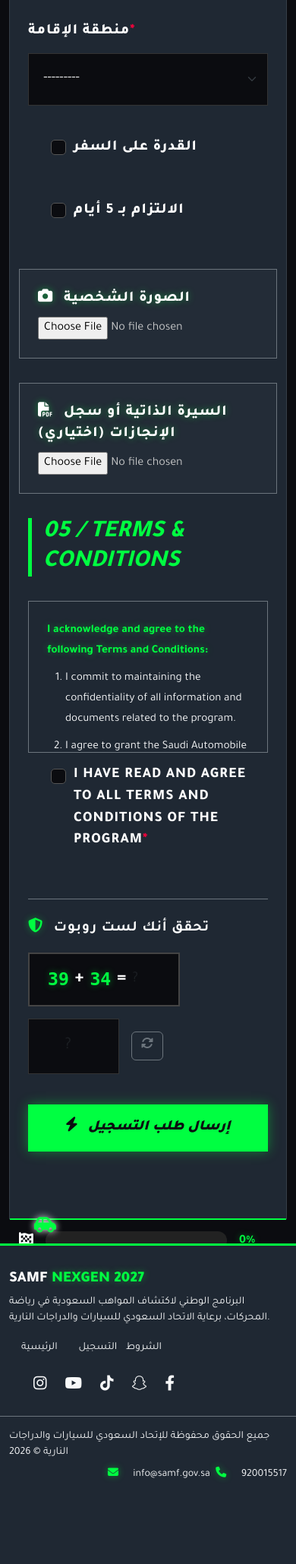
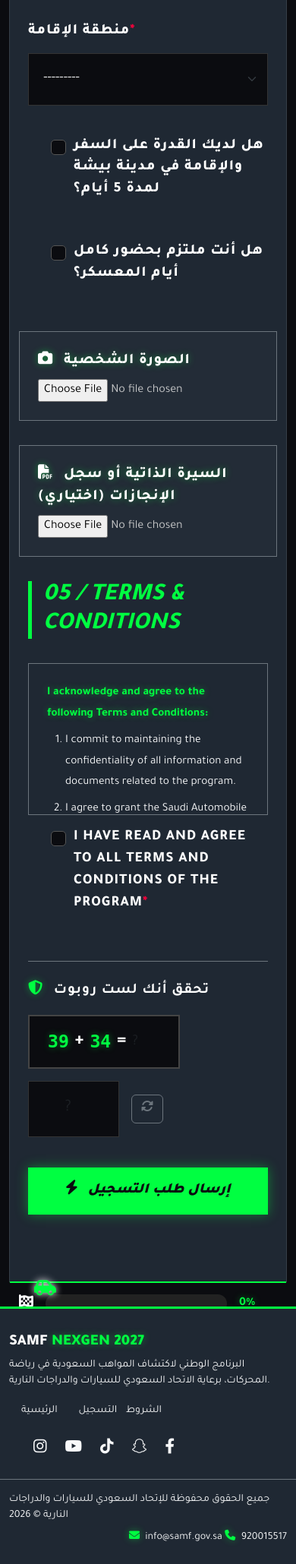
Before and after one commit to Hassan-Alhaji/dakar-registration, a Django app: page /en/register/ in a window 390 px wide. Shown: the part 3377-5436 px from the top of the page at 76% size. Before the commit the page ends 5324 px from the top, so only its background shows below. Run offline with Django 4.2, Linux system fonts and the light colour scheme; the visitor is signed in with stand-in values (Sample User, id 1); data that the repository does not hold is empty; some libraries are stand-ins or nearby versions; some web fonts are replaced.

Commit message:
Fix form submission blocks, add validations for email/phone/id, fix RTL icon layout

```diff
--- a/registration/forms.py
+++ b/registration/forms.py
@@ -47,6 +47,12 @@ class RegistrationForm(forms.ModelForm):
         label=_('أنواع السباقات السابقة')
     )
 
+    has_driving_license = forms.BooleanField(required=False, label=_('هل لديك رخصة قيادة سارية المفعول؟'))
+    has_sports_license = forms.BooleanField(required=False, label=_('هل لديك رخصة سباق مصدرة من الاتحاد السعودي للسيارات؟'))
+    has_previous_experience = forms.BooleanField(required=False, label=_('هل لديك خبرة سابقة في مجال رياضة السيارات؟'))
+    can_travel = forms.BooleanField(required=False, label=_('هل لديك القدرة على السفر والإقامة في مدينة بيشة لمدة 5 أيام؟'))
+    committed_to_5_days = forms.BooleanField(required=False, label=_('هل أنت ملتزم بحضور كامل أيام المعسكر؟'))
+
     agreed_to_terms = forms.BooleanField(
         required=True,
         label=_('قرأت وأوافق على جميع الشروط والأحكام الخاصة بالبرنامج'),
@@ -61,7 +67,34 @@ class RegistrationForm(forms.ModelForm):
         widgets = {
             'program_goal': forms.Textarea(attrs={'rows': 4}),
             'health_conditions': forms.Textarea(attrs={'rows': 3}),
+            'email': forms.EmailInput(attrs={'type': 'email'}),
+            'phone': forms.TextInput(attrs={'type': 'tel', 'pattern': '[0-9]+', 'minlength': '9'}),
+            'id_number': forms.TextInput(attrs={'type': 'text', 'pattern': '[0-9]+'}),
         }
+
+    def clean_email(self):
+        email = self.cleaned_data.get('email')
+        from django.core.validators import validate_email
+        from django.core.exceptions import ValidationError
+        try:
+            validate_email(email)
+        except ValidationError:
+            raise forms.ValidationError(_('يرجى إدخال بريد إلكتروني صحيح'))
+        return email
+
+    def clean_phone(self):
+        phone = self.cleaned_data.get('phone')
+        if not phone.isdigit():
+            raise forms.ValidationError(_('رقم الجوال يجب أن يحتوي على أرقام فقط'))
+        if len(phone) < 9:
+            raise forms.ValidationError(_('رقم الجوال يجب ألا يقل عن 9 أرقام'))
+        return phone
+
+    def clean_id_number(self):
+        id_number = self.cleaned_data.get('id_number')
+        if not id_number.isdigit():
+            raise forms.ValidationError(_('رقم الهوية يجب أن يحتوي على أرقام فقط'))
+        return id_number
 
     def __init__(self, *args, **kwargs):
         super().__init__(*args, **kwargs)
--- a/templates/base.html
+++ b/templates/base.html
@@ -498,9 +498,13 @@
             </div>
             <div class="d-flex flex-column flex-md-row justify-content-between align-items-md-center text-light small">
                 <p class="mb-0">{% trans "جميع الحقوق محفوظة للإتحاد السعودي للسيارات والدراجات النارية &copy; 2026" %}</p>
-                <p class="mb-0 mt-2 mt-md-0 dir-ltr text-end">
-                    <i class="fas fa-envelope text-neon ms-1 me-3"></i> info@samf.gov.sa
-                    <i class="fas fa-phone text-neon ms-1 me-3"></i> 920015517
+                <p class="mb-0 mt-2 mt-md-0 text-end">
+                    <span dir="ltr" class="d-inline-block ms-3">
+                        <i class="fas fa-envelope text-neon me-1"></i> info@samf.gov.sa
+                    </span>
+                    <span dir="ltr" class="d-inline-block">
+                        <i class="fas fa-phone text-neon me-1"></i> 920015517
+                    </span>
                 </p>
             </div>
         </div>
--- a/templates/registration_form.html
+++ b/templates/registration_form.html
@@ -156,6 +156,16 @@
                     <div style="position:absolute;left:-9999px;" aria-hidden="true">
                         <input type="text" name="website_url" tabindex="-1" autocomplete="off">
                     </div>
+
+                    {% if form.non_field_errors %}
+                    <div class="alert alert-danger bg-dark-gray border-start border-4 border-danger text-white rounded-0">
+                        <ul class="mb-0">
+                        {% for error in form.non_field_errors %}
+                            <li>{{ error }}</li>
+                        {% endfor %}
+                        </ul>
+                    </div>
+                    {% endif %}
 
                     <!-- القسم الأول -->
                     <h3 class="form-section-title">{% trans "01 / هويتك الشخصية" %}</h3>
```
